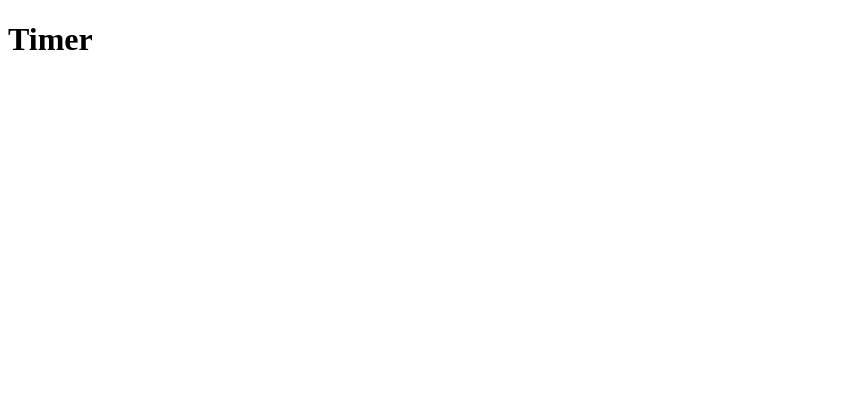
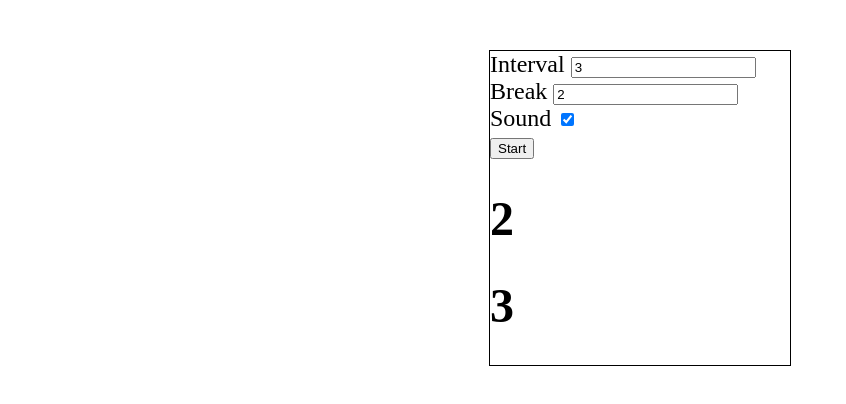
Before and after one commit to easton-hill/timer, a plain HTML site: page index.html in a window 1280 px wide. Shown: the whole page, without its empty margins (0-846 px from the left). Drawn offline with Linux system fonts and the light colour scheme.

Commit message:
basic functionality

```diff
--- a/index.html
+++ b/index.html
@@ -12,6 +12,23 @@
   </head>
 
   <body>
-    <h1>Timer</h1>
+    <div id="main">
+      <div id="menu">
+        <label for="interval">Interval</label>
+        <input type="number" id="interval" name="interval" value="3">
+        <br/>
+        <label for="break">Break</label>
+        <input type="number" id="break" name="break" value="2">
+        <br/>
+        <label for="sound">Sound</label>
+        <input type="checkbox" id="sound" name="sound" checked>
+        <br/>
+        <button type="button" onclick="countdown()">Start</button>
+      </div>
+      <div id="countdown">
+        <h1 id="break-timer">2</h1>
+        <h1 id="interval-timer">3</h1>
+      </div>
+    </div>
   </body>
 </html>
--- a/main.js
+++ b/main.js
@@ -0,0 +1,35 @@
+const countdown = () => {
+  const intervalDuration = parseInt(document.getElementById("interval").value);
+  const breakDuration = parseInt(document.getElementById("break").value);
+  const intervalTimer = document.getElementById("interval-timer");
+  const breakTimer = document.getElementById("break-timer");
+
+  let currentType = "interval";
+  let currentInterval = intervalDuration;
+  let currentBreak = breakDuration;
+
+  const now = new Date(Date.now());
+  console.log(now.getSeconds());
+
+  setInterval(() => {
+    if (currentType === "interval") {
+      currentInterval--;
+      intervalTimer.innerText = currentInterval;
+
+      if (currentInterval === 0) {
+        currentInterval = intervalDuration + 1;
+        const now = new Date(Date.now());
+        console.log(now.getSeconds());
+        currentType = "break";
+      }
+    } else if (currentType === "break") {
+      currentBreak--;
+      breakTimer.innerText = currentBreak;
+
+      if (currentBreak === 0) {
+        currentBreak = breakDuration + 1;
+        currentType = "interval";
+      }
+    }
+  }, 1000);
+};
--- a/style.css
+++ b/style.css
@@ -0,0 +1,11 @@
+body {
+  margin: 0;
+  font-size: 24px;
+}
+
+#main {
+  width: 300px;
+  margin: auto;
+  margin-top: 50px;
+  border: 1px solid black;
+}
```
